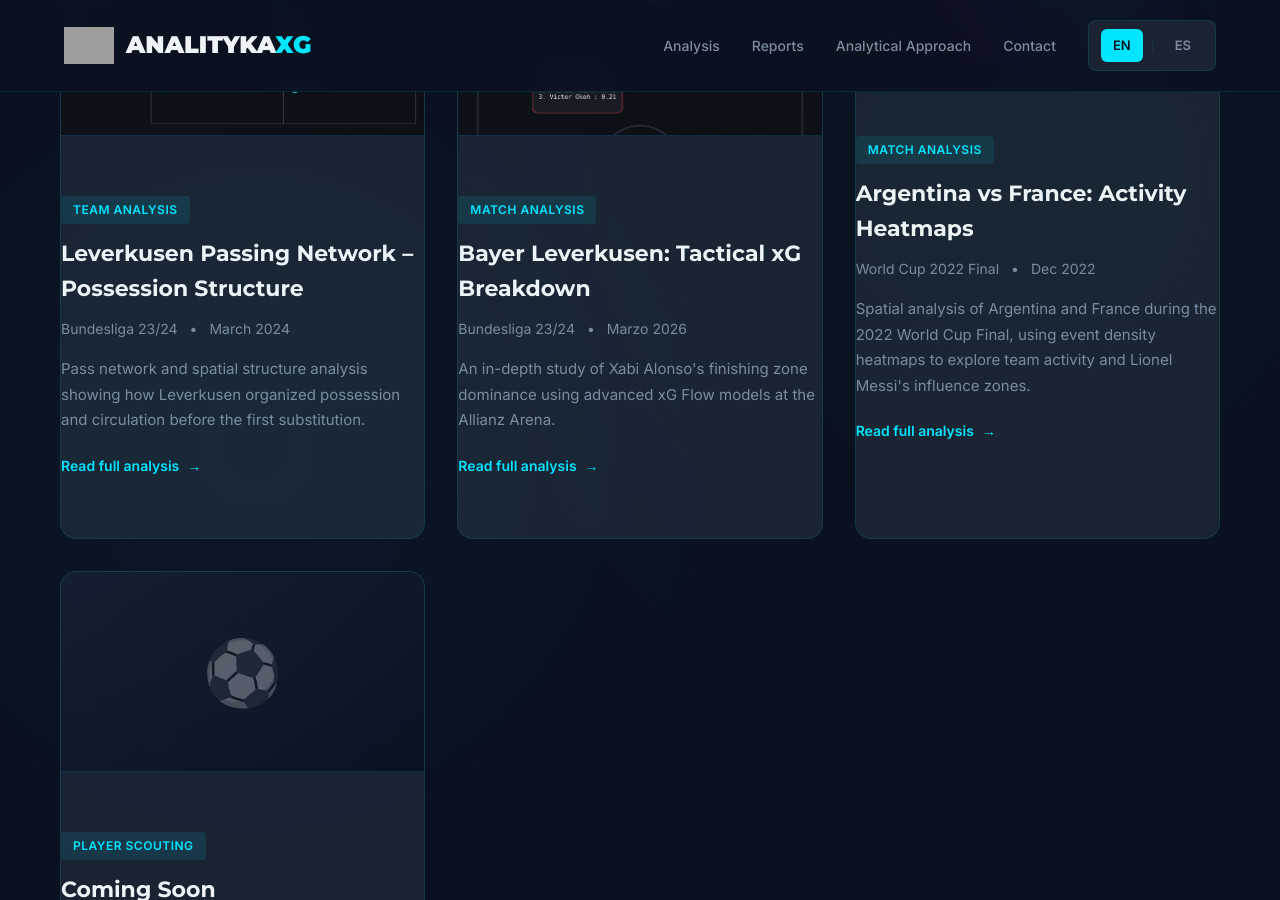
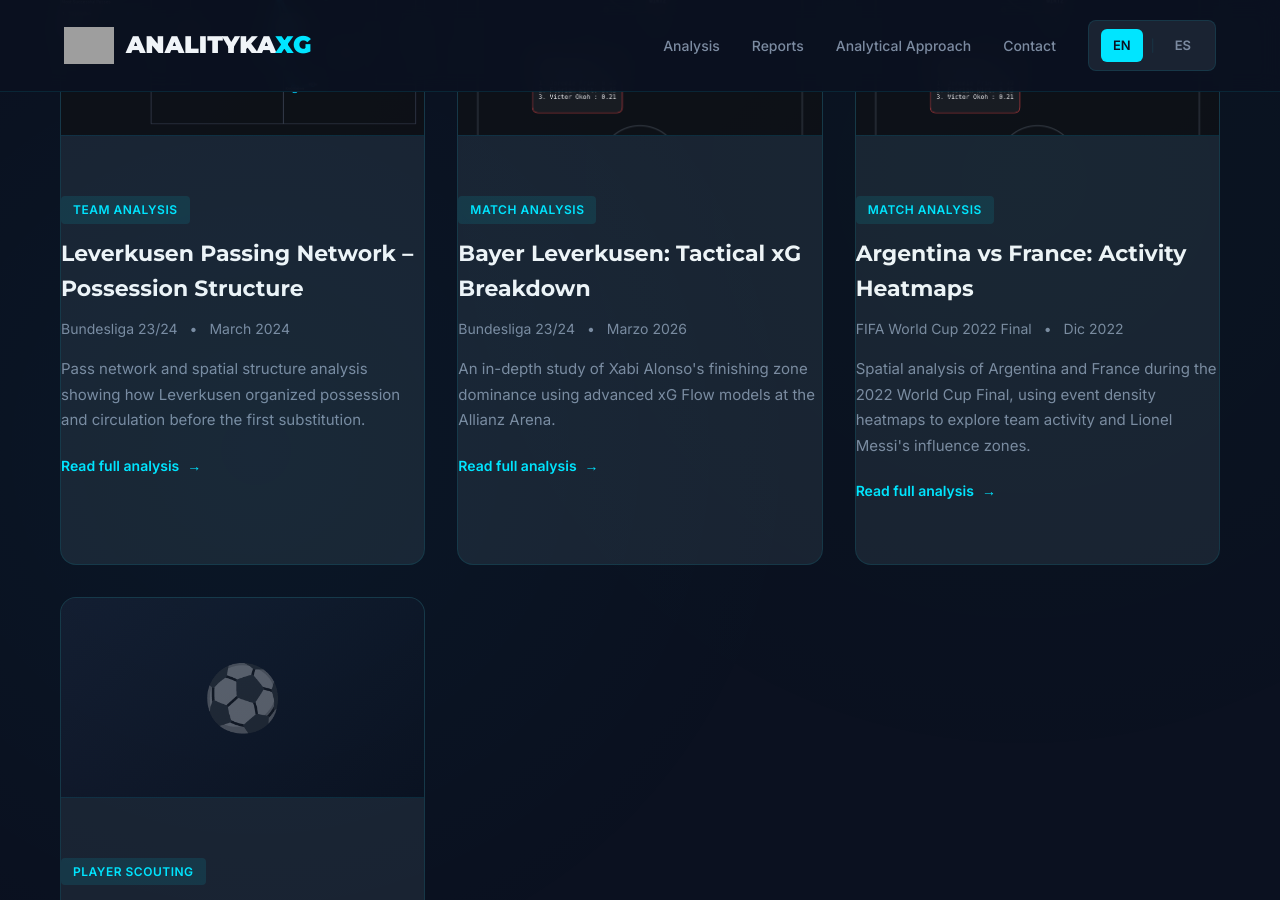
Before and after one commit to Fiallos77/analitykaXG, a Jekyll site: the page built from index.md, in a window 1280 px wide and 900 px high, scrolled down 1730 px. Built offline with Jekyll 4.4.1, drawn with Linux system fonts in a browser that asks for light colours; grey boxes are pictures that could not be loaded.

Commit message:
Revise Argentina vs France report content
Updated match report details and corrected language.

```diff
--- a/index.md
+++ b/index.md
@@ -86,16 +86,16 @@ lang: en
                 <span class="report-link">Read full analysis <span>→</span></span>
             </div>
         </a>
-        <!-- Card: Argentina vs France -->
-        <a href="{{ site.baseurl }}/reports/ArgentinavsFranceHeadMap" class="report-card" data-category="match">
-            <div class="report-thumbnail" style="height: 140px;">
-                <img src="{{ site.baseurl }}/assets/images/heatmap_messi.png" alt="Messi Heat Map">
+        <!-- Card 3: Argentina vs Francea-->
+        <a href="{{ site.baseurl }}/reports/BayerLeverkusenvsBayernMunich" class="report-card">
+            <div class="report-thumbnail">
+                <img src="{{ site.baseurl }}/assets/images/shot_map_final_leverkusen.png" alt="Leverkusen Shot Map">
             </div>
             <div class="report-content">
                 <span class="report-tag">Match Analysis</span>
                 <h3>Argentina vs France: Activity Heatmaps</h3>
                 <div class="report-meta">
-                    <span>World Cup 2022 Final</span><span>•</span><span>Dec 2022</span>
+                    <span>FIFA World Cup 2022 Final</span><span>•</span><span>Dic 2022</span>
                 </div>
                 <p class="report-excerpt">Spatial analysis of Argentina and France during the 2022 World Cup Final, using event density heatmaps to explore team activity and Lionel Messi's influence zones.</p>
                 <span class="report-link">Read full analysis <span>→</span></span>
```
